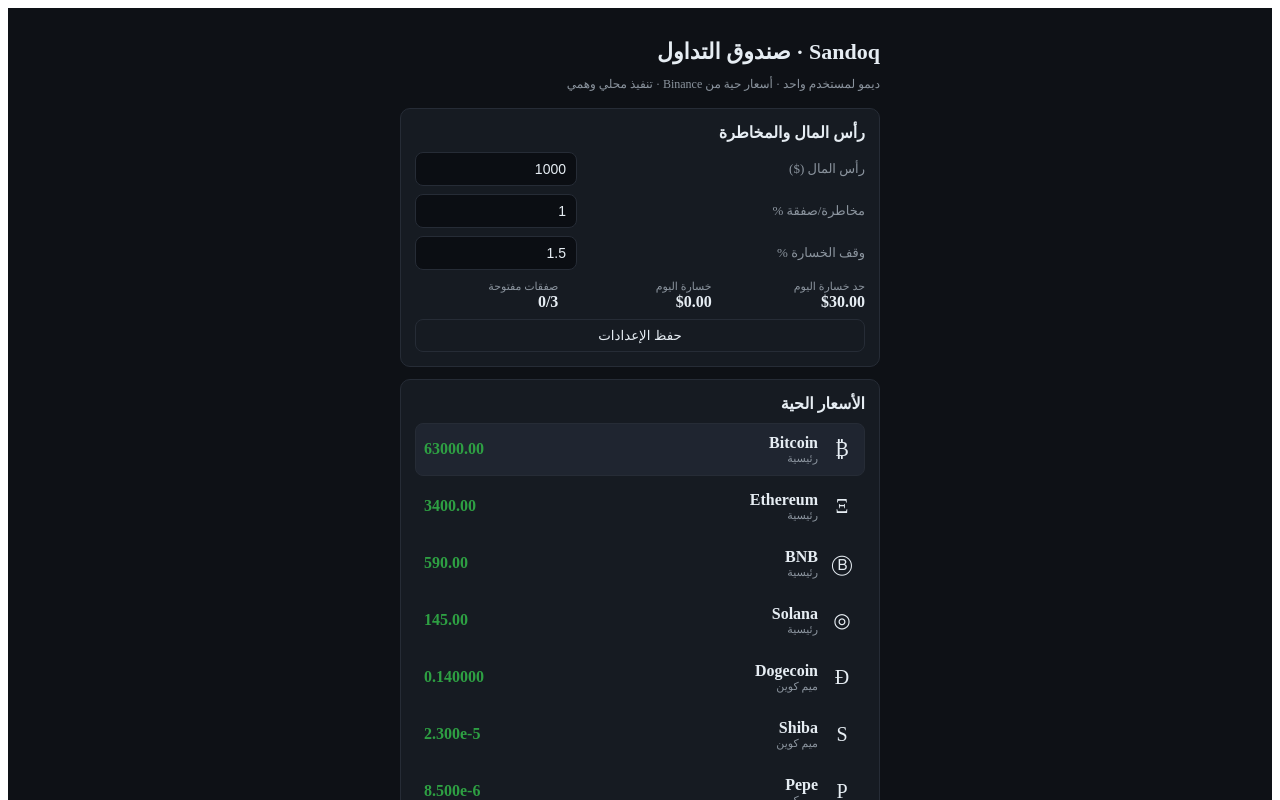
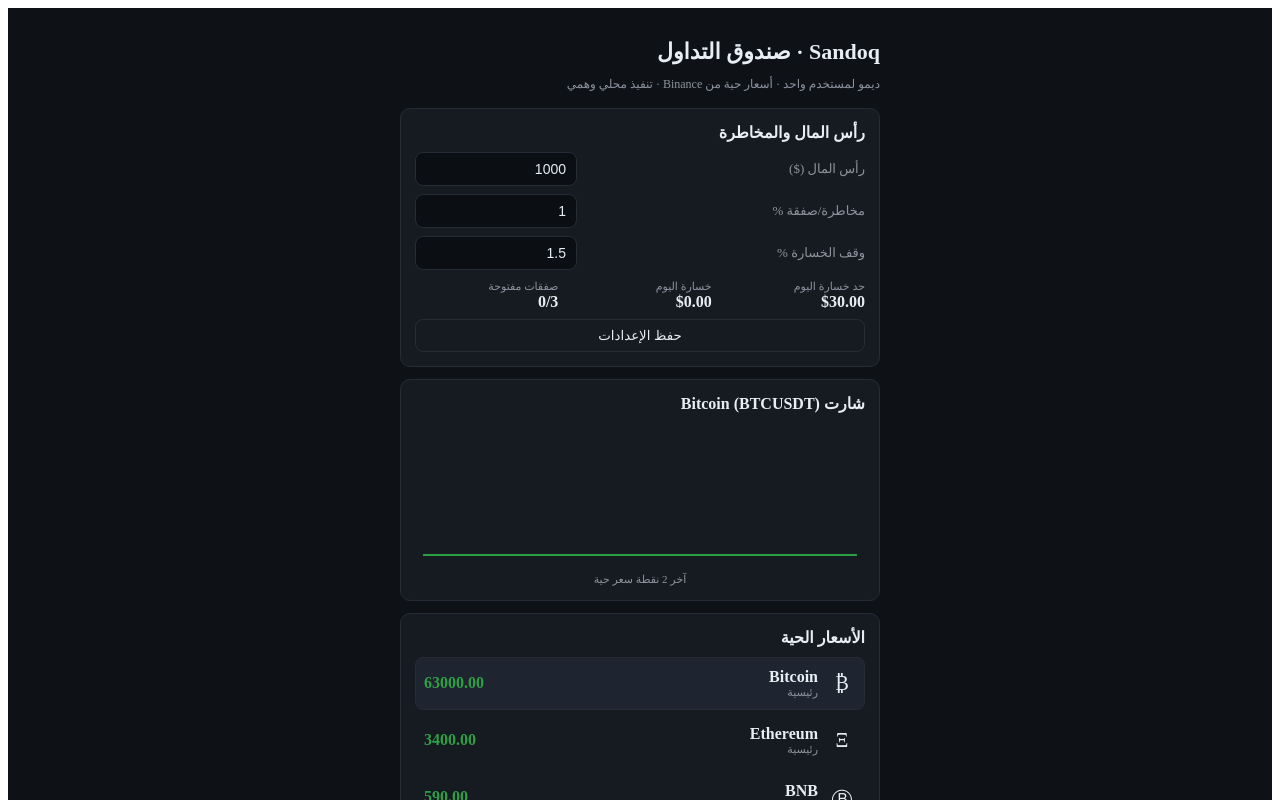
Before and after one commit to rabdouadeem-eng/sandoq-trading, a React (Create React App) app: page / in a window 1280 px wide. Shown: the top 800 px of the page. Built offline with nearby package versions, Linux system fonts and the light colour scheme; no server answers.

Commit message:
Update App.js

```diff
--- a/src/App.js
+++ b/src/App.js
@@ -11,11 +11,6 @@ import CryptoJS from "crypto-js";
 const CONFIG = {
   dataSource: {
     name: "binance-ws (بيانات) + pionex (هدف التنفيذ لاحقاً)",
-    baseURL: "https://api.pionex.com",
-    rest: {
-      ticker: "/api/v1/market/tickers",
-      order: "/api/v1/trade/order",
-    },
   },
   risk: {
     riskPerTradePct: 1.0,
@@ -47,8 +42,10 @@ const COINS = [
   { symbol: "PEPEUSDT", type: "meme", name: "Pepe", icon: "P" },
 ];
 
+const MAX_HISTORY_POINTS = 60;
+
 // =============================================================
-// 3) SECURE STORAGE (web) — تشفير محلي بسيط عبر crypto-js
+// 3) SECURE STORAGE (web)
 // =============================================================
 const SECRET_KEY_STORAGE = "sandoq_device_key";
 
@@ -92,7 +89,7 @@ async function loadApiKey() {
 }
 
 // =============================================================
-// 4) STORAGE — سجل الصفقات + الإعدادات (localStorage)
+// 4) STORAGE
 // =============================================================
 const K_TRADES = "sandoq_trades";
 const K_CONFIG = "sandoq_user_config";
@@ -121,7 +118,7 @@ async function saveUserConfig(cfg) {
 }
 
 // =============================================================
-// 5) BINANCE PUBLIC DATA — بيانات سوق عامة فقط (بلا حساب/تداول)
+// 5) BINANCE PUBLIC DATA
 // =============================================================
 const BINANCE_STREAM_MAP = {
   BTCUSDT: "btcusdt",
@@ -170,7 +167,7 @@ async function placeOrder({ symbol, side, qty, idempotencyKey }) {
 }
 
 // =============================================================
-// 6) WEBSOCKET LAYER — اتصال حي حقيقي بـ Binance (بيانات عامة)
+// 6) WEBSOCKET LAYER
 // =============================================================
 function connectWS(onTick) {
   const streams = Object.values(BINANCE_STREAM_MAP)
@@ -204,9 +201,7 @@ function connectWS(onTick) {
           price: parseFloat(trade.p),
           ts: trade.T || Date.now(),
         });
-      } catch (e) {
-        // تجاهل رسائل غير متوقعة
-      }
+      } catch (e) {}
     };
 
     ws.onerror = () => {};
@@ -276,8 +271,59 @@ function formatPrice(p) {
 }
 
 // =============================================================
-// 8) UI COMPONENTS (HTML/React عادية)
+// 8) UI COMPONENTS
 // =============================================================
+function PriceChart({ history }) {
+  const width = 448;
+  const height = 140;
+  const padding = 8;
+
+  if (!history || history.length < 2) {
+    return (
+      <div
+        style={{
+          height,
+          display: "flex",
+          alignItems: "center",
+          justifyContent: "center",
+          color: CONFIG.theme.textMuted,
+          fontSize: 13,
+        }}
+      >
+        بانتظار بيانات كافية للرسم...
+      </div>
+    );
+  }
+
+  const prices = history.map((h) => h.price);
+  const min = Math.min(...prices);
+  const max = Math.max(...prices);
+  const range = max - min || 1;
+
+  const points = history.map((h, i) => {
+    const x = padding + (i / (history.length - 1)) * (width - padding * 2);
+    const y = padding + (1 - (h.price - min) / range) * (height - padding * 2);
+    return `${x},${y}`;
+  });
+
+  const pathD = "M" + points.join(" L");
+  const areaD =
+    pathD +
+    ` L${padding + (width - padding * 2)},${height - padding} L${padding},${height - padding} Z`;
+
+  const last = prices[prices.length - 1];
+  const first = prices[0];
+  const isUp = last >= first;
+  const lineColor = isUp ? CONFIG.theme.buy : CONFIG.theme.sell;
+
+  return (
+    <svg width="100%" height={height} viewBox={`0 0 ${width} ${height}`} preserveAspectRatio="none">
+      <path d={areaD} fill={lineColor} opacity="0.08" />
+      <path d={pathD} fill="none" stroke={lineColor} strokeWidth="2" />
+    </svg>
+  );
+}
+
 function PriceRow({ coin, price, prevPrice, onSelect, selected }) {
   const dir = price != null && prevPrice != null ? (price >= prevPrice ? 1 : -1) : 0;
   const color = dir === 1 ? CONFIG.theme.buy : dir === -1 ? CONFIG.theme.sell : CONFIG.theme.text;
@@ -406,6 +452,7 @@ const ghostBtnStyle = {
 export default function App() {
   const [prices, setPrices] = useState({});
   const [prevPrices, setPrevPrices] = useState({});
+  const [priceHistory, setPriceHistory] = useState({});
   const [trades, setTrades] = useState([]);
   const [userCfg, setUserCfg] = useState({ capital: 1000, riskPct: 1.0 });
   const [selected, setSelected] = useState(COINS[0]);
@@ -427,6 +474,11 @@ export default function App() {
       setPrices((prev) => {
         setPrevPrices((pv) => ({ ...pv, [tick.symbol]: prev[tick.symbol] ?? pv[tick.symbol] }));
         return { ...prev, [tick.symbol]: tick.price };
+      });
+      setPriceHistory((prevHist) => {
+        const existing = prevHist[tick.symbol] || [];
+        const updated = [...existing, { price: tick.price, ts: tick.ts }].slice(-MAX_HISTORY_POINTS);
+        return { ...prevHist, [tick.symbol]: updated };
       });
     });
     return close;
@@ -502,6 +554,8 @@ export default function App() {
     showMessage("حُفظت", "تم حفظ الإعدادات والمفتاح مشفّر محلياً.");
   }
 
+  const selectedHistory = priceHistory[selected.symbol] || [];
+
   return (
     <div style={{ background: CONFIG.theme.bg, color: CONFIG.theme.text, minHeight: "100vh" }}>
       <div style={{ maxWidth: 480, margin: "0 auto", padding: 16 }}>
@@ -573,6 +627,16 @@ export default function App() {
           <button style={ghostBtnStyle} onClick={saveSettings}>
             حفظ الإعدادات
           </button>
+        </div>
+
+        <div style={cardStyle}>
+          <div style={{ fontWeight: 700, marginBottom: 10 }}>
+            شارت {selected.name} ({selected.symbol})
+          </div>
+          <PriceChart history={selectedHistory} />
+          <div style={{ fontSize: 11, color: CONFIG.theme.textMuted, marginTop: 6, textAlign: "center" }}>
+            آخر {selectedHistory.length} نقطة سعر حية
+          </div>
         </div>
 
         <div style={cardStyle}>
```
